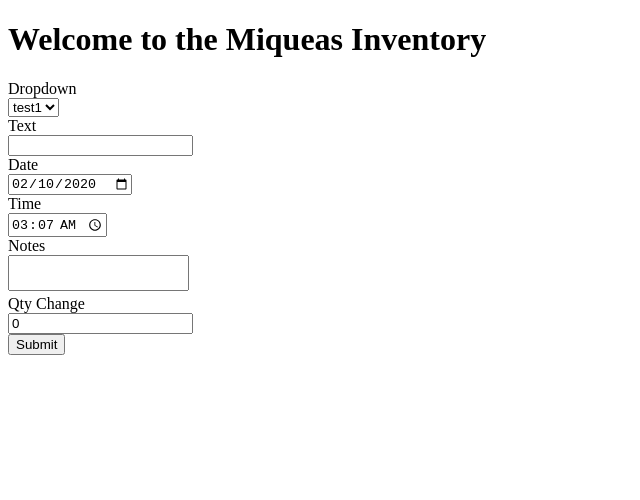
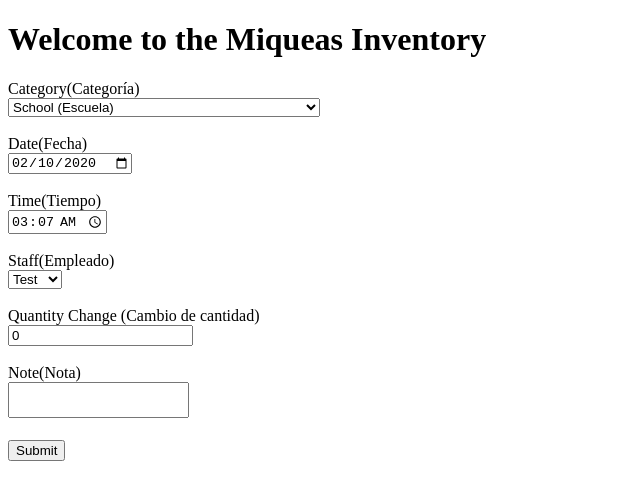
Before and after one commit to GTBitsOfGood/miqueas, a Next.js app: page /inventory in a window 1280 px wide. Shown: the top 500 px of the page, without its empty margins (0-640 px from the left). Built offline with nearby package versions, Linux system fonts and the light colour scheme.

Commit message:
Added ItemForm to create specific instance of SmartForm

```diff
--- /dev/null
+++ b/components/ItemForm.js
@@ -0,0 +1,53 @@
+import React from 'react';
+import SmartForm from './SmartForm';
+
+class ItemForm extends React.Component {
+  render() {
+    return <SmartForm target = "/inventory" components = {
+      [{
+        'type': 'dropdown',
+        'name': 'Category(Categoría)',
+        'required': true,
+        'options': ['School (Escuela)',
+          'Personal Hygiene (Artículos de higiene personal)',
+          'Medical Supplies (Artículos médicos)',
+          'Home Items (Artículos de casa)',
+          'Sports Equipment (Equipo deportivo)',
+          'Boys Pants (Pantalones de niños)',
+          'Girls Pants (Pantalones de niñas)',
+          'Shoes (Zapatos)',
+          'Boys Shirts (Camisas de niños)',
+          'Girls Shirts (Camisas de niñas)',
+          'Underwear (Ropa interior)',
+          'Socks (Calcetines)'],
+      }, {
+        'type': 'date',
+        'name': 'Date(Fecha)',
+        'required': true,
+      }, {
+        'type': 'time',
+        'name': 'Time(Tiempo)',
+        'required': true,
+      }, {
+        'type': 'dropdown',
+        'name': 'Staff(Empleado)',
+        'required': true,
+        'options': [
+          'Test',
+          'Test2',
+          'Test3',
+        ],
+      }, {
+        'type': 'number',
+        'name': 'Quantity Change (Cambio de cantidad)',
+        'required': true,
+      }, {
+        'type': 'textarea',
+        'name': 'Note(Nota)',
+        'required': false,
+      }]
+    }/>;
+  }
+}
+
+export default ItemForm;
--- a/components/SmartForm.js
+++ b/components/SmartForm.js
@@ -19,18 +19,45 @@ class SmartForm extends React.Component {
    * @return {jsx} JSX Rendering of the SmartForm
    */
   render() {
-    const now = new Date();
-    return <form method={'get'} action={'/inventory'}>
-      <Dropdown name={'Dropdown'}
-        options={['test1', 'test2']} required = {true}/>
-      <TextInput name={'Text'} required = {true} />
-      <DateInput name={'Date'} required = {true} def={now}/>
-      <TimeInput name={'Time'} required = {true} def = {now}/>
-      <TextAreaInput name={'Notes'} required = {true}/>
-      <NumberInput name={'Qty Change'} required = {true}/>
+    const items = [];
+    this.props.components.forEach((comp) => {
+      switch (comp.type) {
+        case 'dropdown': {
+          items.push(<Dropdown name={comp.name} options={comp.options}
+            required={comp.required}/>);
+        } break;
+        case 'text': {
+          items.push(<TextInput name={comp.name} required={comp.required}/>);
+        } break;
+        case 'date': {
+          items.push(<DateInput name={comp.name} required={comp.required}/>);
+        } break;
+        case 'time': {
+          items.push(<TimeInput name={comp.name} required={comp.required}/>);
+        } break;
+        case 'number': {
+          items.push(<NumberInput name={comp.name} required={comp.required}/>);
+        } break;
+        case 'textarea': {
+          items.push(<TextAreaInput name={comp.name}
+            required={comp.required}/>);
+        } break;
+        default: {
+          items.push(<p>INVALID COMPONENT TYPE: {comp.type}</p>);
+        }
+      }
+      items.push(<br/>);
+    });
+    return <form method={'get'} action={this.props.target}>
+      {items}
       <input type={'submit'} value={'Submit'}/>
     </form>;
   }
+}
+
+SmartForm.propTypes = {
+  components: PropTypes.arrayOf(PropTypes.object).isRequired,
+  target: PropTypes.string.isRequired,
 }
 
 /**
--- a/pages/inventory.js
+++ b/pages/inventory.js
@@ -1,11 +1,11 @@
 import InventoryHeader from '../components/InventoryHeader'
-import SmartForm from '../components/SmartForm';
+import ItemForm from '../components/ItemForm.js';
 
 export default function Inventory() {
   return (
     <div>
       <InventoryHeader />
-      <SmartForm/>
+      <ItemForm/>
     </div>
   );
 }
```
